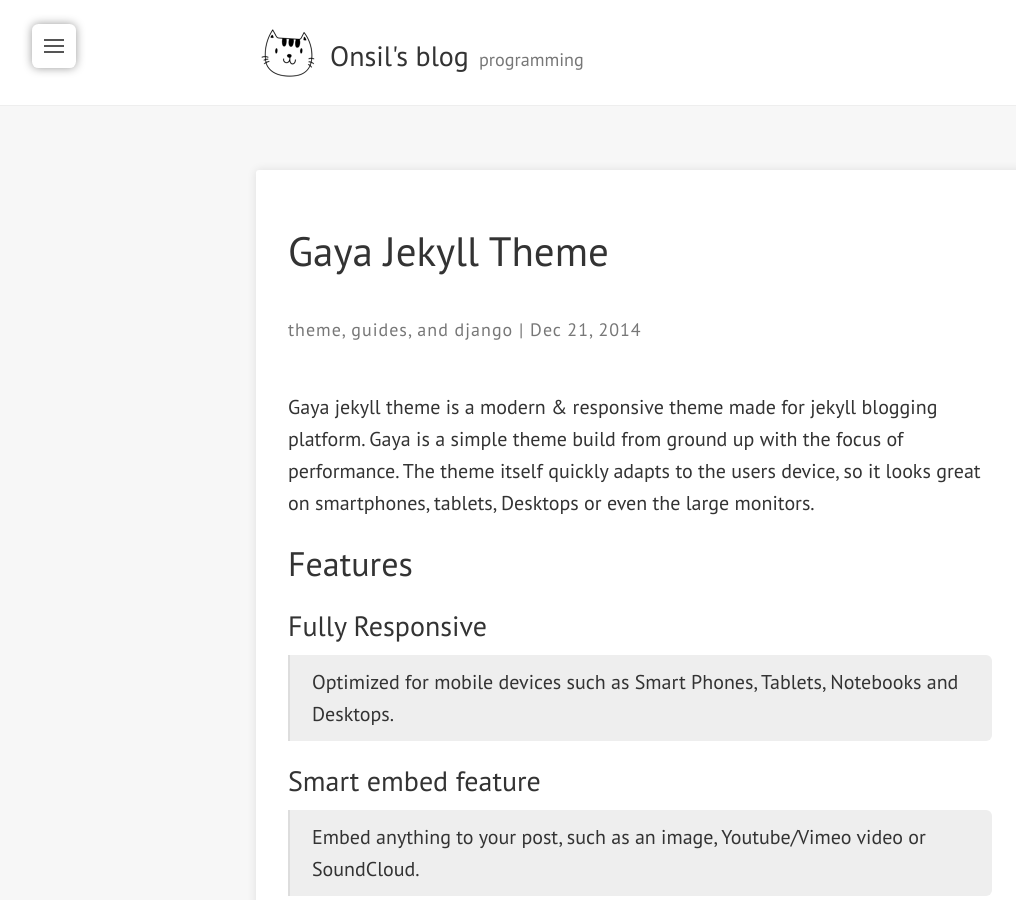
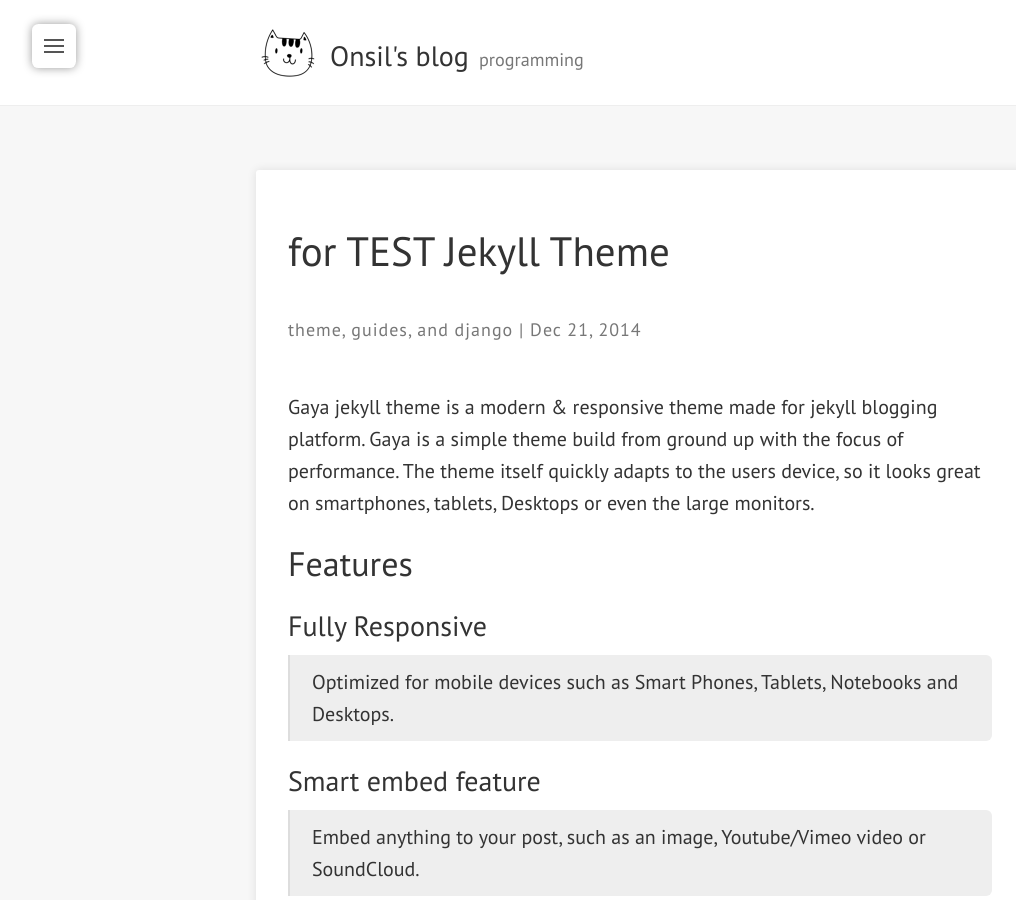
Before and after one commit to Onsil-TheGreenHouse/Onsil-TheGreenHouse.github.io, a Jekyll site: the page built from _posts/2014-12-26-for-test-jekyll-theme.md, in a window 1280 px wide and 900 px high. Shown: the whole window, without its empty margins (0-1016 px from the left). Built offline with Jekyll 4.4.1, drawn with Linux system fonts in a browser that asks for light colours; nearby versions of some CDN libraries; comment, search, counter and statistics services are not loaded.

Commit message:
title change for test post

```diff
--- a/_posts/2014-12-26-for-test-jekyll-theme.md
+++ b/_posts/2014-12-26-for-test-jekyll-theme.md
@@ -1,6 +1,6 @@
 ---
 layout: post
-title:  "Gaya Jekyll Theme"
+title:  "for TEST Jekyll Theme"
 date:   2014-12-21 01:08:49
 categories:
 - theme
```
